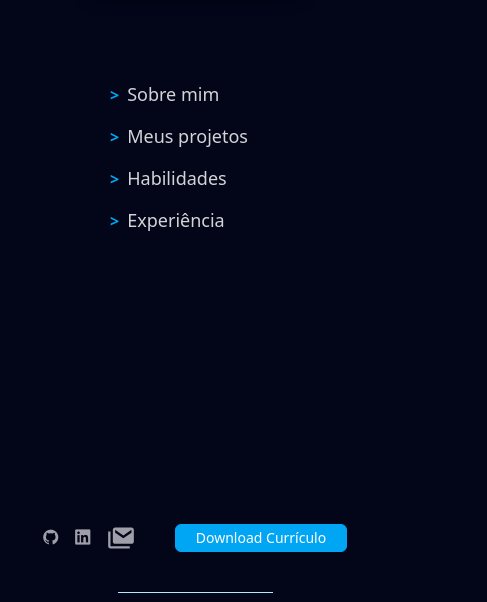
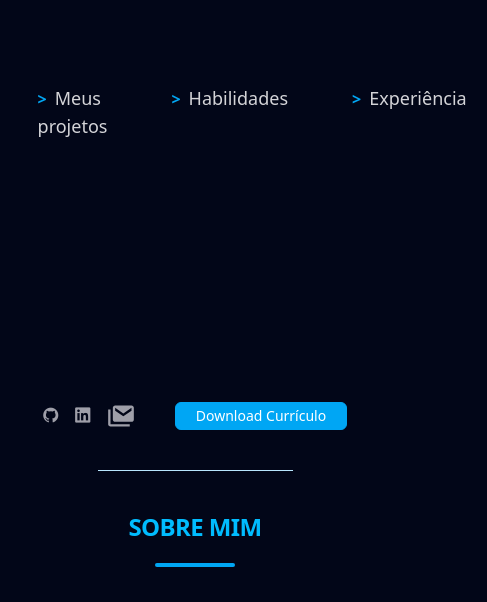
Before and after one commit to CaikLacerda/portfolio, a Vue app: page / in a window 390 px wide. Shown: the part 696-1298 px from the top of the page, 487 px wide, since content can reach past the window. Built offline with nearby package versions, Linux system fonts and the light colour scheme.

Commit message:
fix: alteracoes na navbar

```diff
--- a/src/components/Hero.vue
+++ b/src/components/Hero.vue
@@ -3,7 +3,7 @@ import TypeWritter from '@/components/animations/TypeWritter.vue';
 </script>
 
 <template>
-  <header class="w-full flex items-center justify-center p-10">
+  <header class="w-full flex items-center justify-center p-18">
     <div class="grid grid-cols-1 lg:grid-cols-2 gap-10 items-center w-full max-w-6xl">
 
       <!-- Coluna do texto -->
--- a/src/components/Navbar.vue
+++ b/src/components/Navbar.vue
@@ -3,38 +3,41 @@
 </script>
 
 <template>
-  <nav class="mt-2 sticky top-0 z-50">
-      <ul class="transition-all lg:flex flex-row space-x-6">
+  <nav class="mt-2 sticky top-0 bg-slate-950 w-full z-50">
+    <ul class="transition-all flex justify-center flex-row space-x-8 py-3">
       <li class="group">
         <RouterLink to="#about">
-            <div class="space-x-2 py-1 px-3 rounded-x1 w-full hover:text-sky-500 hover:font-bold">
+          <div class="space-x-2 py-1 px-3 rounded-xl hover:text-sky-500 hover:font-bold">
             <span class="font-bold text-sky-500">></span>
             <span class="text-lg">Sobre mim</span>
             <span class="mt-1 block transition-all duration-300 h-0.5 max-w-0 group-hover:max-w-full bg-sky-500"></span>
           </div>
         </RouterLink>
       </li>
+
       <li class="group">
         <RouterLink to="#projects">
-            <div class="space-x-2 py-1 px-3 rounded-x1 w-full hover:text-sky-500 hover:font-bold">
+          <div class="space-x-2 py-1 px-3 rounded-xl hover:text-sky-500 hover:font-bold">
             <span class="font-bold text-sky-500">></span>
             <span class="text-lg">Meus projetos</span>
             <span class="mt-1 block transition-all duration-300 h-0.5 max-w-0 group-hover:max-w-full bg-sky-500"></span>
           </div>
         </RouterLink>
       </li>
+
       <li class="group">
         <RouterLink to="#skills">
-            <div class="space-x-2 py-1 px-3 rounded-x1 w-full hover:text-sky-500 hover:font-bold">
+          <div class="space-x-2 py-1 px-3 rounded-xl hover:text-sky-500 hover:font-bold">
             <span class="font-bold text-sky-500">></span>
             <span class="text-lg">Habilidades</span>
             <span class="mt-1 block transition-all duration-300 h-0.5 max-w-0 group-hover:max-w-full bg-sky-500"></span>
           </div>
         </RouterLink>
       </li>
+
       <li class="group">
         <RouterLink to="#experience">
-            <div class="space-x-2 py-1 px-3 rounded-x1 w-full hover:text-sky-500 hover:font-bold">
+          <div class="space-x-2 py-1 px-3 rounded-xl hover:text-sky-500 hover:font-bold">
             <span class="font-bold text-sky-500">></span>
             <span class="text-lg">Experiência</span>
             <span class="mt-1 block transition-all duration-300 h-0.5 max-w-0 group-hover:max-w-full bg-sky-500"></span>
--- a/src/views/HomeView.vue
+++ b/src/views/HomeView.vue
@@ -10,19 +10,19 @@
 </script>
 
 <template>
-  <div class="top-0 w-full flex flex-col justify-center p-10 items-center">
+  <div class="top-0 w-full flex flex-col justify-center items-center">
 
     <Hero />
     <Navbar class="mt-10"/>
-    <SocialMedia class="mt-70"/>
+    <SocialMedia class="mt-60"/>
 
-    <hr class="my-10 w-1/2 mx-auto border-0.5 border-sky-200">
+    <hr id="about" class="my-10 w-1/2 mx-auto border-0.5 border-sky-200">
 
     <About />
 
-    <hr class="my-10 w-1/2 mx-auto border-0.5 border-sky-200">
+    <hr id="projects" class="my-10 w-1/2 mx-auto border-0.5 border-sky-200">
 
-    <h2 id="projects" class="section-title text-center text-3xl md:text-4xl font-bold text-sky-400 tracking-wide">
+    <h2 class="section-title text-center text-3xl md:text-4xl font-bold text-sky-400 tracking-wide">
         Projetos
     </h2>
     <div class="w-20 h-1 bg-sky-500 mx-auto mb-4 rounded"></div>
@@ -66,18 +66,18 @@
       </li>
     </ol>
 
-    <hr class="my-10 w-1/2 mx-auto border-0.5 border-sky-200">
+    <hr id="skills" class="my-10 w-1/2 mx-auto border-0.5 border-sky-200">
 
-    <h2 id="skills" class="section-title text-center text-3xl md:text-4xl font-bold text-sky-400 tracking-wide">
+    <h2 class="section-title text-center text-3xl md:text-4xl font-bold text-sky-400 tracking-wide">
         Habilidades
     </h2>
     <div class="w-20 h-1 bg-sky-500 mx-auto mb-4 rounded"></div>
 
     <HardSkillsCard />
 
-    <hr class="my-10 w-1/2 mx-auto border-0.5 border-sky-200">
+    <hr id="experience" class="my-10 w-1/2 mx-auto border-0.5 border-sky-200">
 
-    <h2 id="experience" class="section-title text-center text-3xl md:text-4xl font-bold text-sky-400 tracking-wide">
+    <h2 class="section-title text-center text-3xl md:text-4xl font-bold text-sky-400 tracking-wide">
         Experiência
     </h2>
     <div class="w-20 h-1 bg-sky-500 mx-auto mb-4 rounded"></div>
```
Lines whose indentation alone changed are shown as unchanged.
